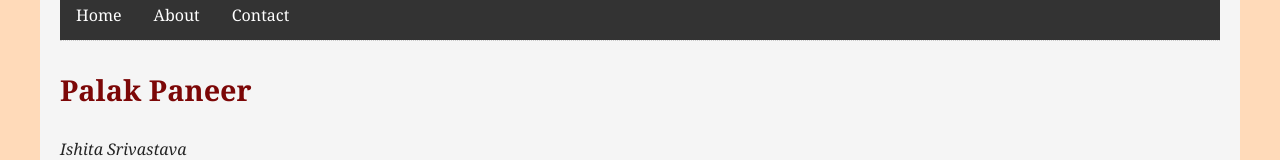
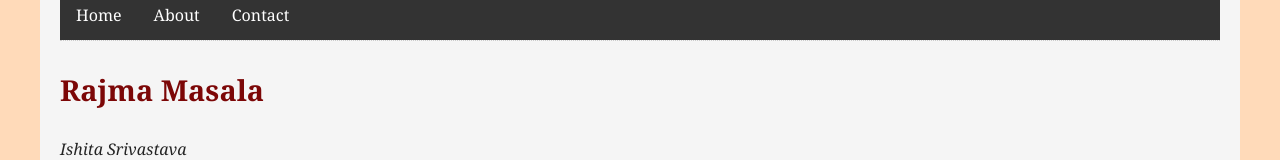
Before and after one commit to ishitasrivastava97/mi349_blog, a plain HTML site: page index.html in a window 1280 px wide. Shown: the part 279-439 px from the top of the page. Drawn offline with Linux system fonts and the light colour scheme.

Commit message:
fixed a heading

```diff
--- a/index.html
+++ b/index.html
@@ -22,7 +22,7 @@
         <main>
             <section id="blog">
             <article class="blog-post">
-                <h3>Palak Paneer</h3>
+                <h3>Rajma Masala</h3>
                 <address class="author">Ishita Srivastava</address>
                 <time datetime="2020-10-06" title="October 6, 2020">Oct 6, 2020</time>
                 <p>Welcome to Festive Flavors! Today we are going to cook <b>Rajma Masala</b>, a dish made of "Rajma" beans or Red Kidney Beans. Rajma is an extremely healthy legume which one should definitely add to their diet, and what's a tastier way to cook this legume than Rajma Masala. It is a staple of every North Indian household and the best way to serve is with rice- the popular Indian Rajma Chawal.</p>
```
